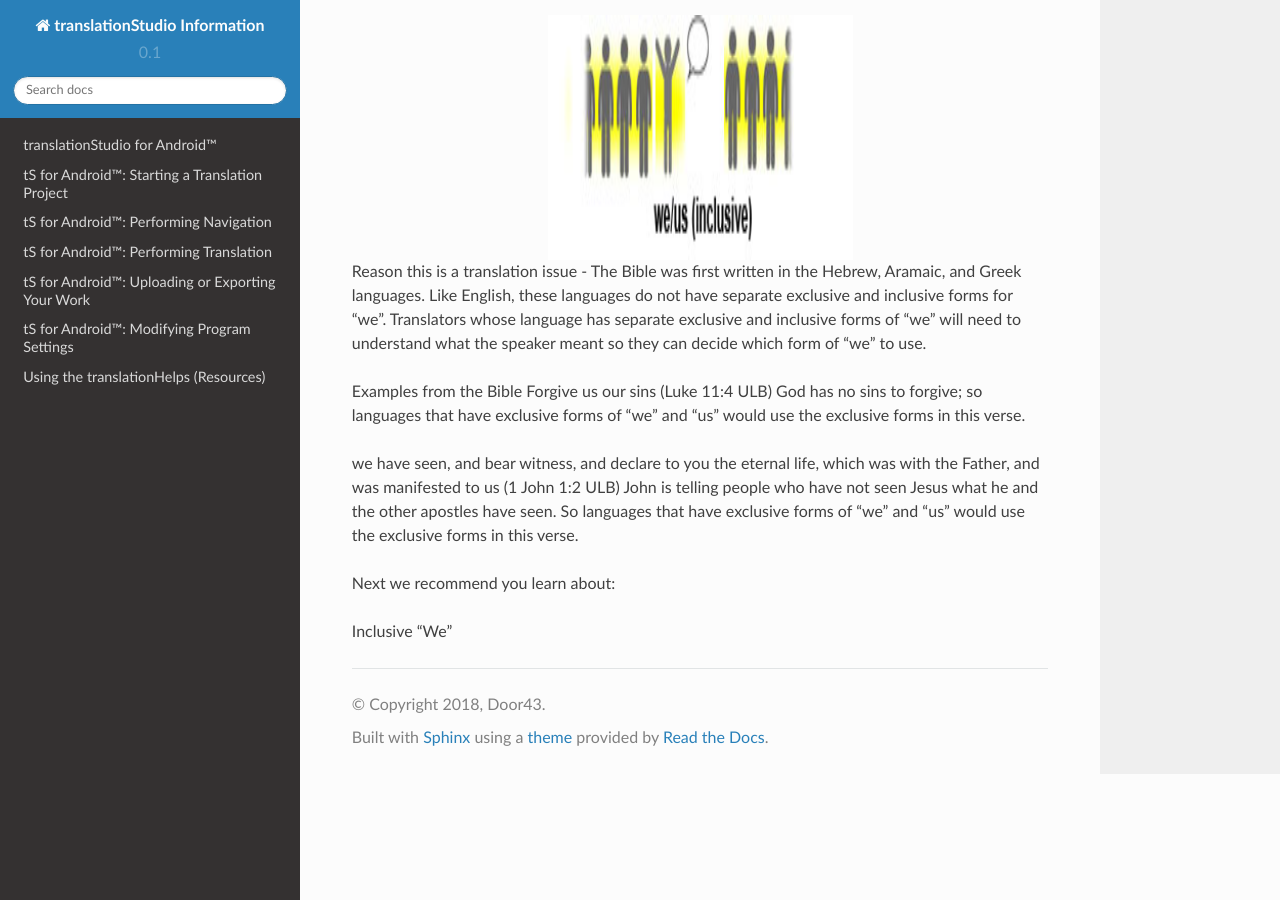
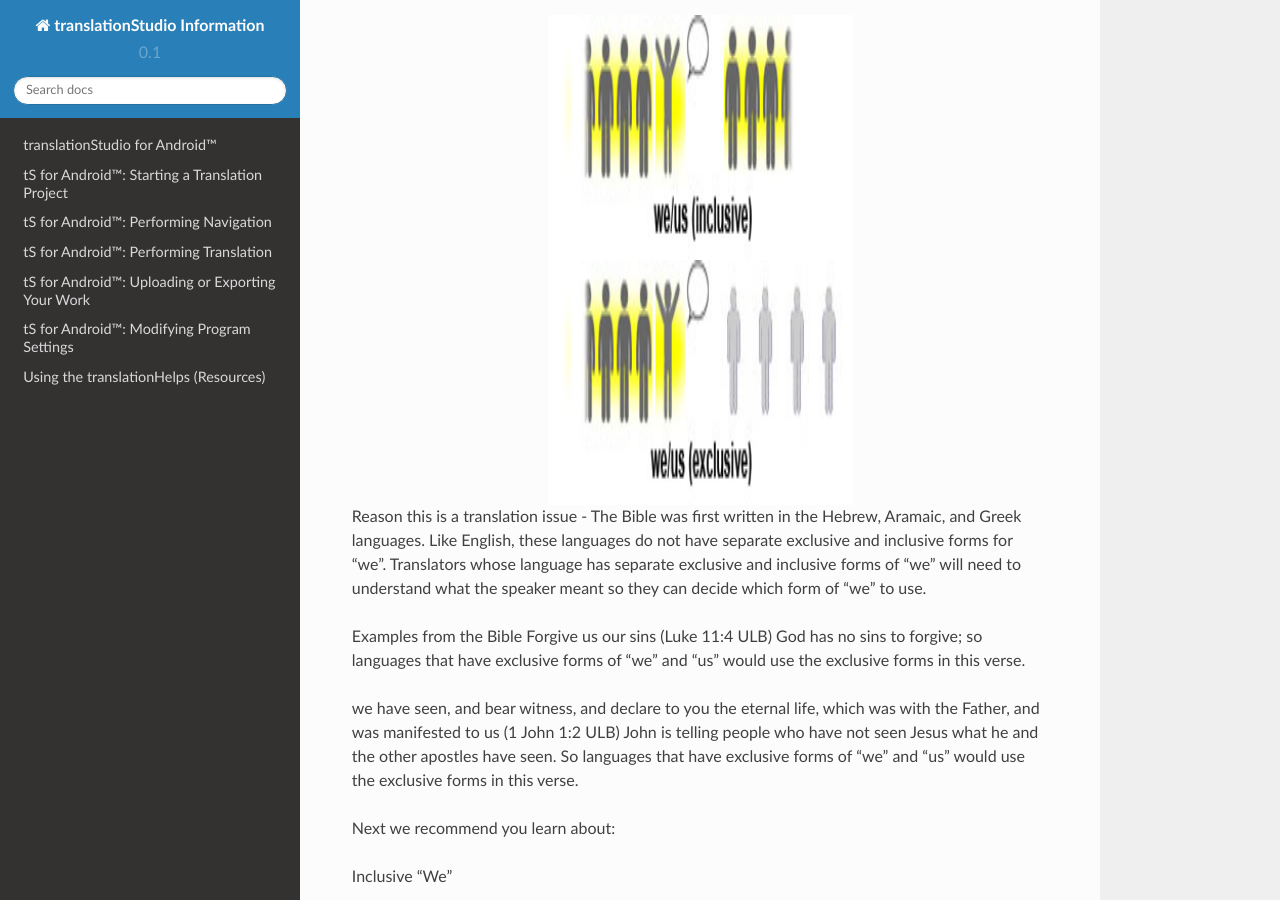
Before and after one commit to unfoldingWord-dev/translationStudio-Info, a Sphinx documentation site: the page built from docs/ExclusiveWe.rst, in a window 1280 px wide and 900 px high, scrolled down 516 px. Built offline with Sphinx 7.4.7 and the Read the Docs theme 2.0.0, drawn with Linux system fonts in a browser that asks for light colours; pages that are not in the unit, such as notebooks, are missing from menus.

Commit message:
Update ExclusiveWe.rst

```diff
--- a/docs/ExclusiveWe.rst
+++ b/docs/ExclusiveWe.rst
@@ -15,7 +15,11 @@ See the pictures. The people on the right are the people that the speaker is tal
     :width: 305px
     :align: center
     :height: 245px
-    :alt: translationStudio for Android
+
+.. image:: ../images/we_us_exclusive.jpg
+    :width: 305px
+    :align: center
+    :height: 245px
 
 Reason this is a translation issue - The Bible was first written in the Hebrew, Aramaic, and Greek languages. Like English, these languages do not have separate exclusive and inclusive forms for "we". Translators whose language has separate exclusive and inclusive forms of "we" will need to understand what the speaker meant so they can decide which form of "we" to use.
 
```
